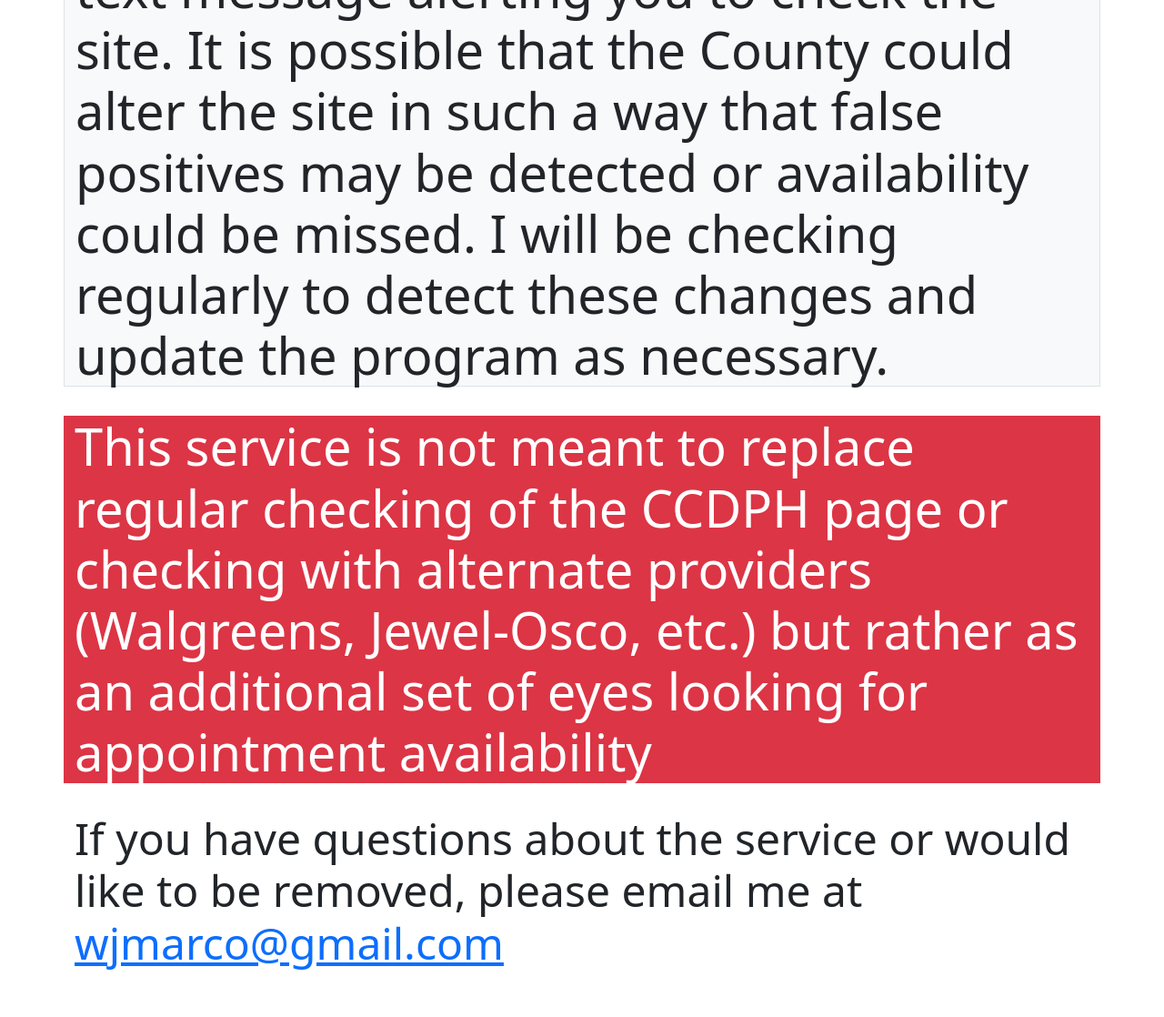
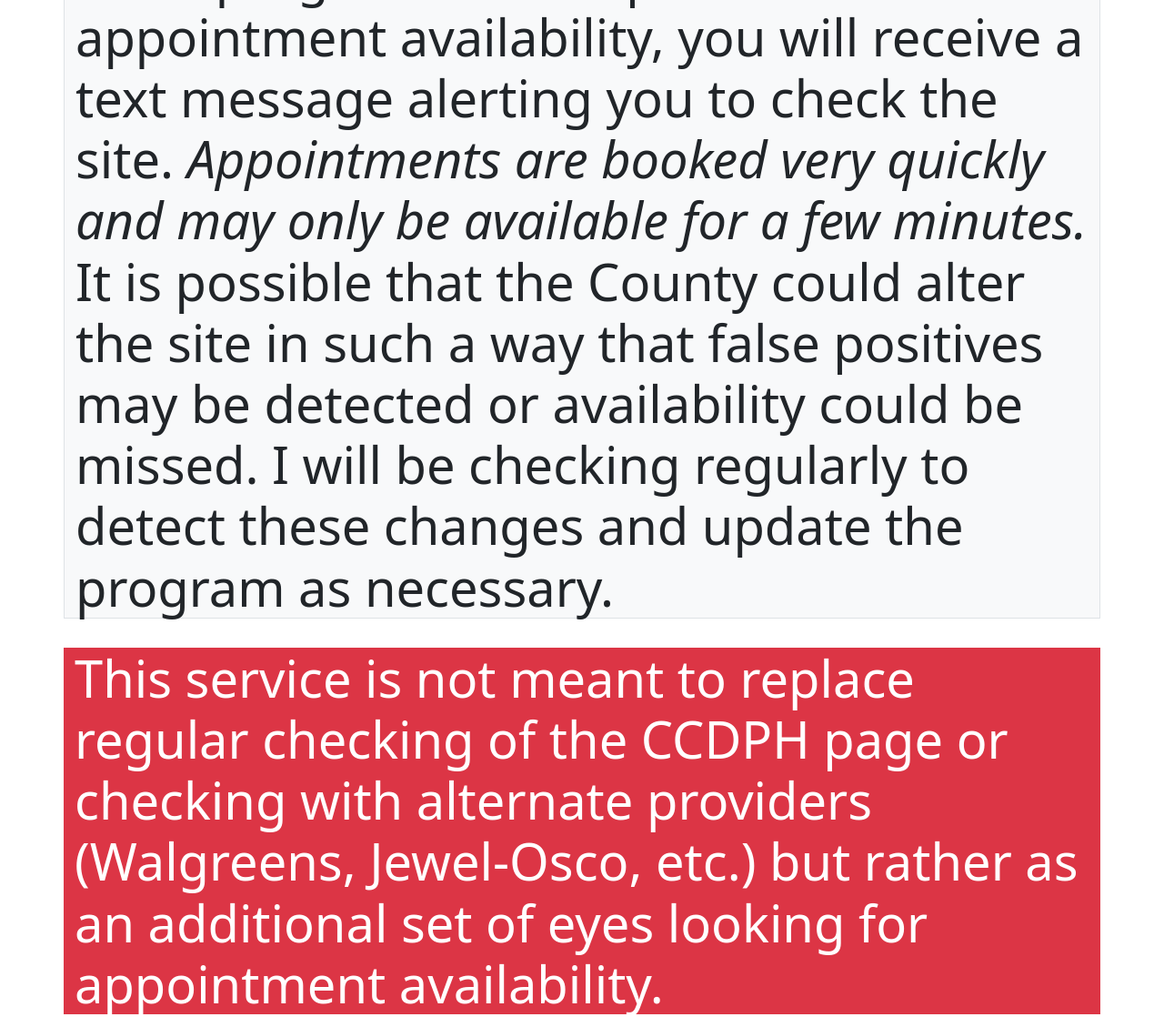
Before and after one commit to SecondCityThirdCoast/SecondCityThirdCoast.github.io, a plain HTML site: page index.html in a window 1280 px wide. Shown: the part 1020-2138 px from the top of the page at 91% size. Before the commit the page ends 2101 px from the top, so only its background shows below. Drawn offline with nearby package versions, Linux system fonts and the light colour scheme.

Commit message:
Update index.html

```diff
--- a/index.html
+++ b/index.html
@@ -5,18 +5,19 @@
     </head>
 <body>
     <div class="container">
-        <h1 class="display-1 text-primary">Cook County COVID Vaccine Alerts</h1>
+        <h1 class="display-1 text-primary text-center">Cook County Automated COVID-19 Vaccine Appointment Alerts</h1>
+        <br>
         <div class="d-grid gap-3">
             <div class="row bg-light border">
                 <p class="display-4" >Hi! <br/> You have been enrolled in an automated alert system checking for appointment availabilty through the Cook County Department of Public Health's website. A program is currently running on a server and checking for appointment availability several times per minute, 24 hours a day, 7 days a week.</p>
             </div>
 
             <div class="row">
-                <p class="display-4 bg-light border">If the program detects possible first-dose appointment availability, you will receive a text message alerting you to check the site. It is possible that the County could alter the site in such a way that false positives may be detected or availability could be missed.  I will be checking regularly to detect these changes and update the program as necessary.</p>
+                <p class="display-4 bg-light border">If the program detects possible first-dose appointment availability, you will receive a text message alerting you to check the site. <em>Appointments are booked very quickly and may only be available for a few minutes.</em><br>It is possible that the County could alter the site in such a way that false positives may be detected or availability could be missed.  I will be checking regularly to detect these changes and update the program as necessary.</p>
             </div>
 
             <div class="row">
-                <p class="display-4 bg-danger text-white">This service is not meant to replace regular checking of the CCDPH page or checking with alternate providers (Walgreens, Jewel-Osco, etc.) but rather as an additional set of eyes looking for appointment availability</p>
+                <p class="display-4 bg-danger text-white">This service is not meant to replace regular checking of the CCDPH page or checking with alternate providers (Walgreens, Jewel-Osco, etc.) but rather as an additional set of eyes looking for appointment availability.</p>
             </div>
 
             <div class="row">
```
